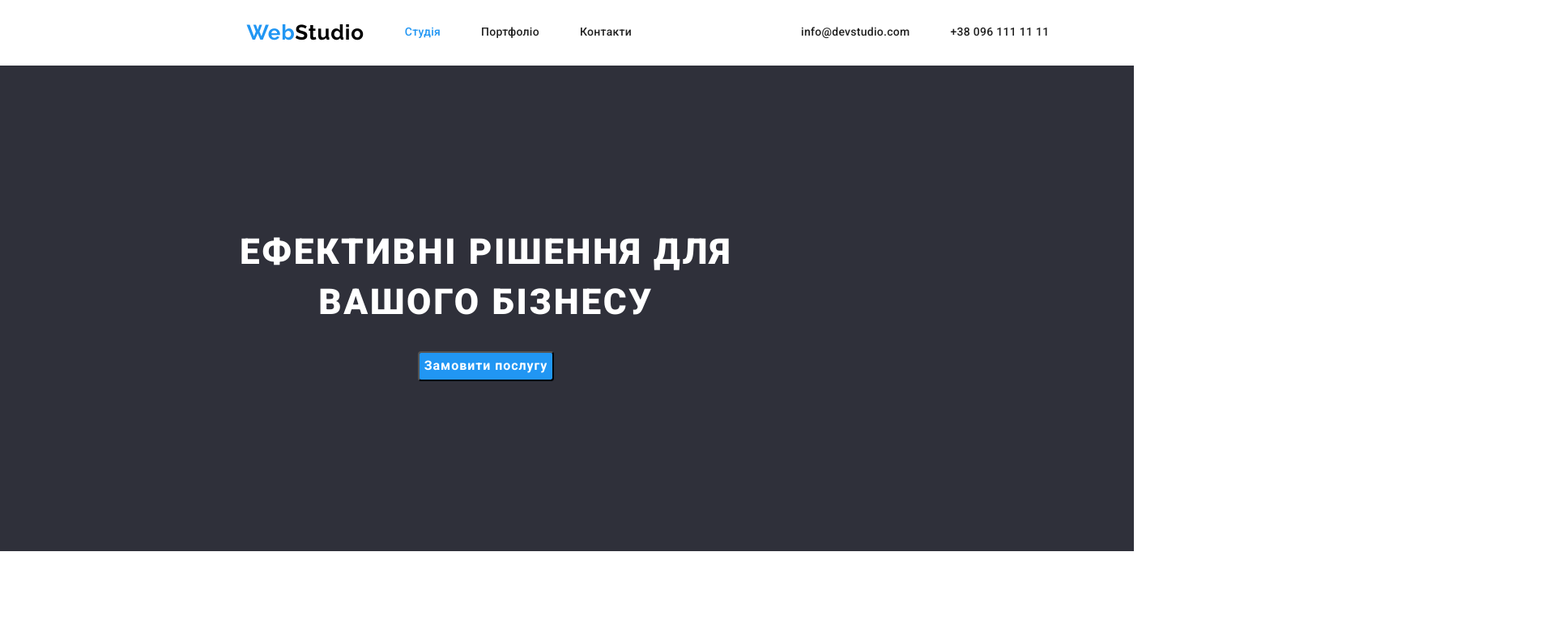
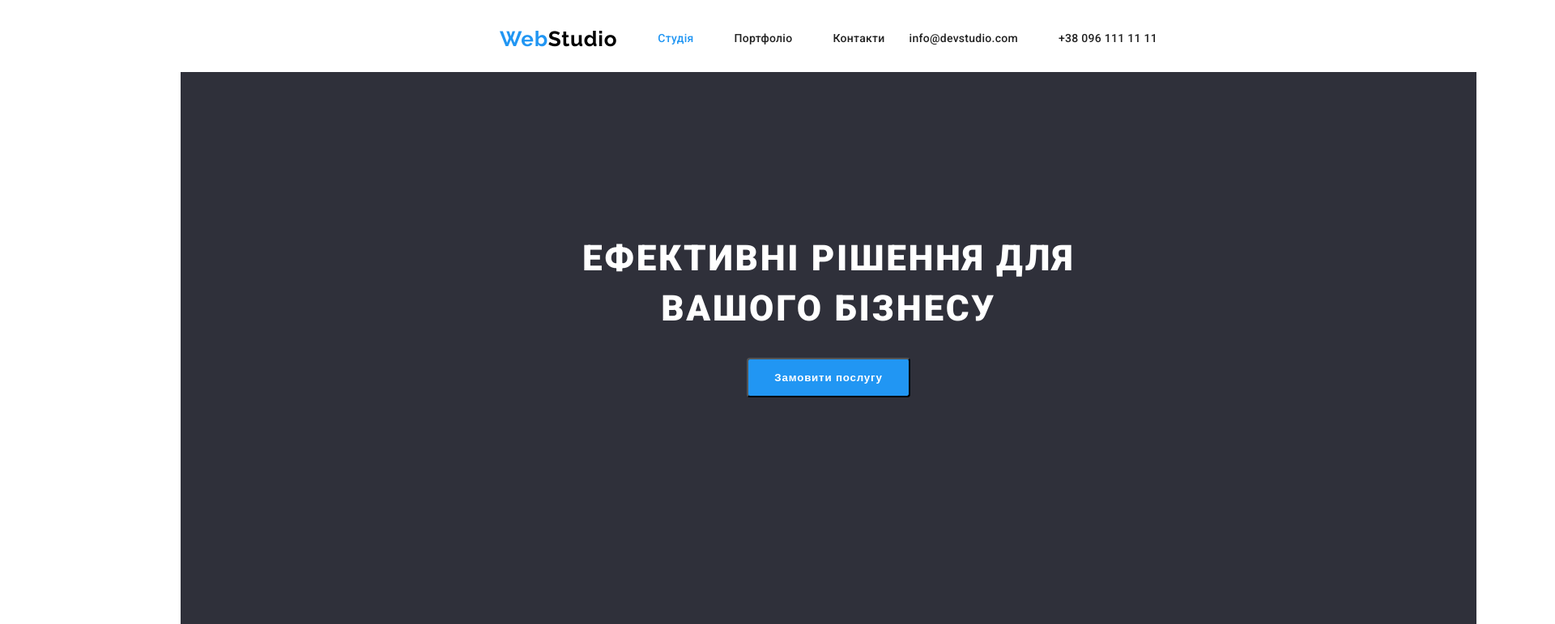
Before and after one commit to Morieva/goit-markup-hw-03, a plain HTML site: page index.html in a window 1280 px wide. Shown: the top 771 px of the page at 81% size, 1920 px wide, since content can reach past the window. Drawn offline with nearby package versions, Linux system fonts and the light colour scheme.

Commit message:
final перед перевіркою

```diff
--- a/css/styles.css
+++ b/css/styles.css
@@ -64,8 +64,7 @@ img {
   margin-right: auto;
 }
 .section {
-  width: 1200px;
-  align-items: center;
+  padding: 94px 0px;
 }
 /*======================Global==============*/
 
@@ -123,8 +122,9 @@ img {
 .section-hero {
   background-color: var(--background-secondary-color);
   width: 1600px;
-  height: 600px;
-  padding: 200px 0px;
+  margin: 0 auto;
+  padding: 200px 0px 280px 0px;
+  display: flex;
   text-align: center;
 }
 .hero-title {
@@ -144,7 +144,7 @@ img {
   letter-spacing: 0.06em;
   cursor: pointer;
   border-radius: 4px;
-  padding: 10px, 32px;
+  padding: 10px 32px;
   margin-top: 30px;
 }
 .hero-button:active,
@@ -156,7 +156,6 @@ img {
 
 /*===Особливості===*/
 .section-feature {
-  width: 1200px;
   margin: 94px 0px;
   padding: 0px 200px;
   display: flex;
@@ -337,6 +336,7 @@ img {
   background-color: var(--background-secondary-color);
   color: var(--text-on-dark-color);
   font-family: "Roboto", sans-serif;
+  width: 1600px;
   padding: 60px 200px;
 }
 .address-list {
--- a/index.html
+++ b/index.html
@@ -5,10 +5,8 @@
     <meta http-equiv="X-UA-Compatible" content="IE=edge" />
     <meta name="viewport" content="width=device-width, initial-scale=1.0" />
     <title>Веб-студія</title>
-    <link
-      rel="stylesheet"
-      href="https://cdnjs.cloudflare.com/ajax/libs/modern-normalize/1.1.0/modern-normalize.min.css"
-    />
+    <link rel="stylesheet"
+    href="https://cdnjs.cloudflare.com/ajax/libs/modern-normalize/1.0.0/modern-normalize.min.css%22%3E
     <link rel="preconnect" href="https://fonts.googleapis.com" />
     <link rel="preconnect" href="https://fonts.gstatic.com" crossorigin />
     <link
@@ -19,7 +17,7 @@
   </head>
   <body class="page">
     <!-- Навігація сайту -->
-    <header class="section section-menu">
+    <header class="section-menu">
       <div class="container-menu">
         <div class="container container-nav">
           <nav class="nav">
@@ -208,7 +206,7 @@
       </section>
     </main>
     <!--Футер-->
-    <footer class="section section-footer">
+    <footer class="section-footer">
       <a href="./index.html" class="link logo-footer logo"
         >Web<span class="footer-logo" lang="en">Studio</span></a
       >
```
Also changed, not shown: portfolio.html (+2 -0 lines).
